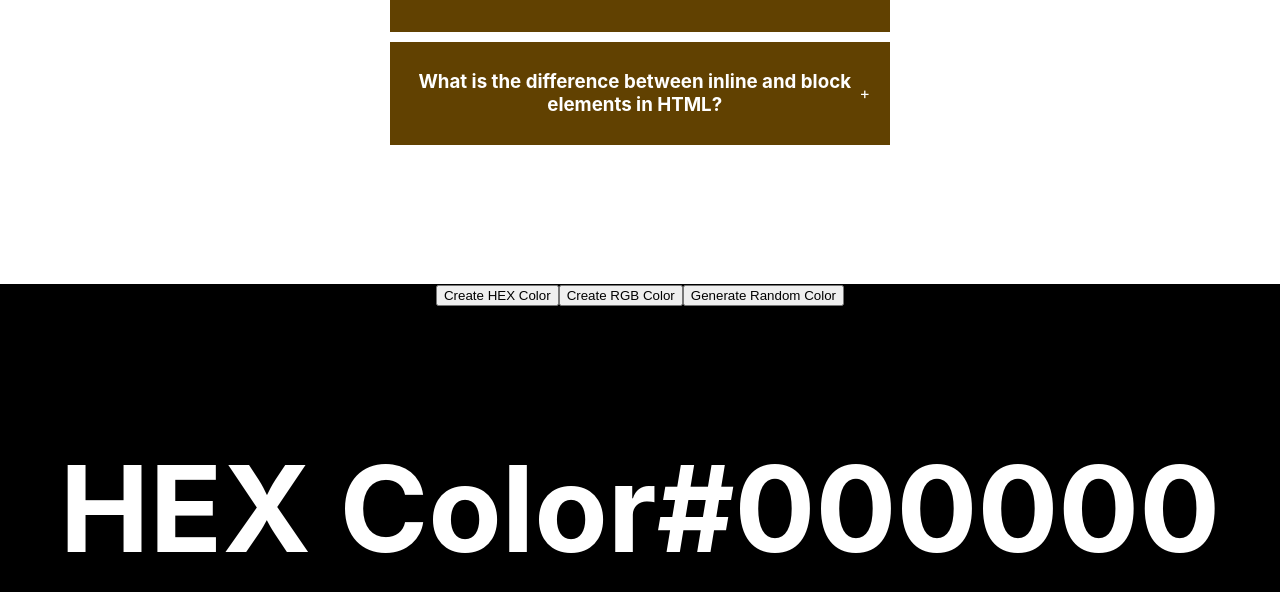
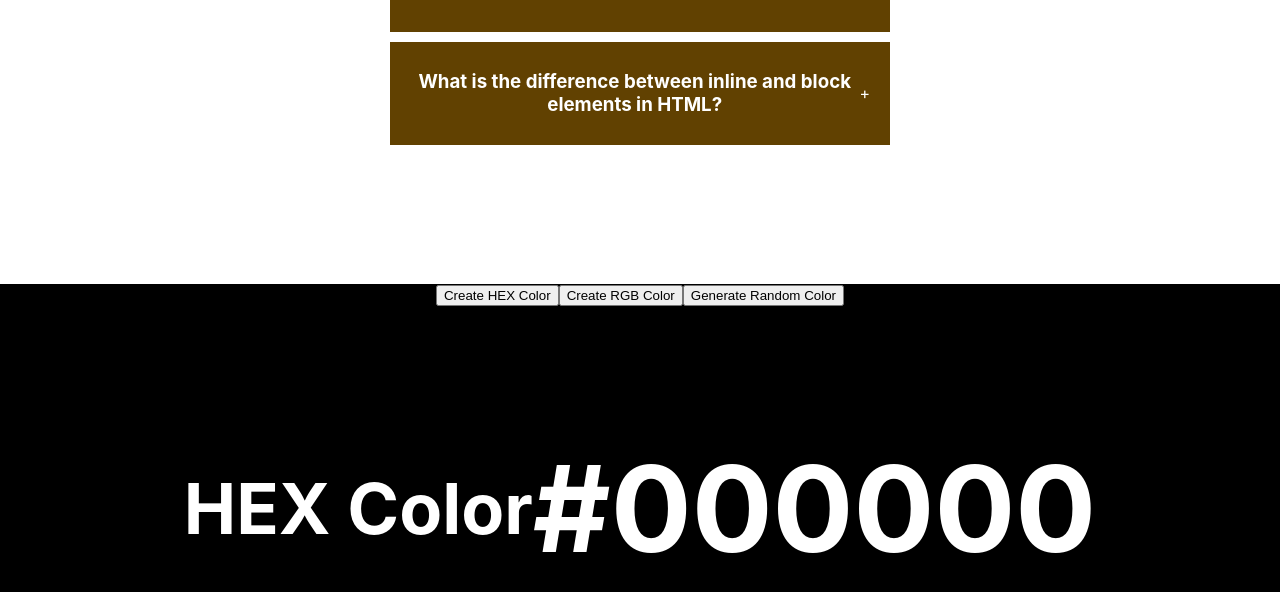
Before and after one commit to yorliabdulai/ReactInterviewProjects, a React (Create React App) app: page / in a window 1280 px wide. Shown: the part 516-1108 px from the top of the page. Built offline with nearby package versions, Linux system fonts and the light colour scheme.

Commit message:
Change heading level in RandomColor component

```diff
--- a/src/components/random-color/index.jsx
+++ b/src/components/random-color/index.jsx
@@ -32,7 +32,7 @@ export default function RandomColor() {
       fontSize: '60px',
       marginTop: '50px',
      }}>
-      <h1>{typeOfColor === 'rgb'? 'RGB Color' : 'HEX Color'}</h1>
+      <h3>{typeOfColor === 'rgb'? 'RGB Color' : 'HEX Color'}</h3>
      <h1>{color}</h1>
      </div>
     </div>
```
